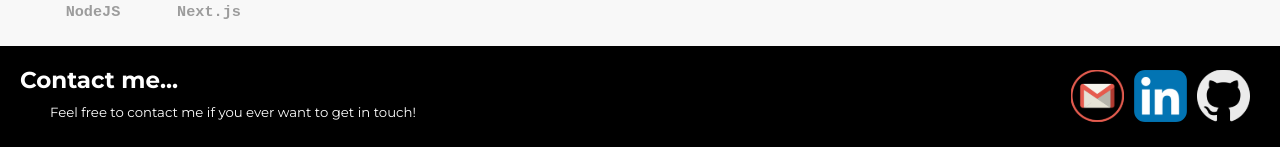
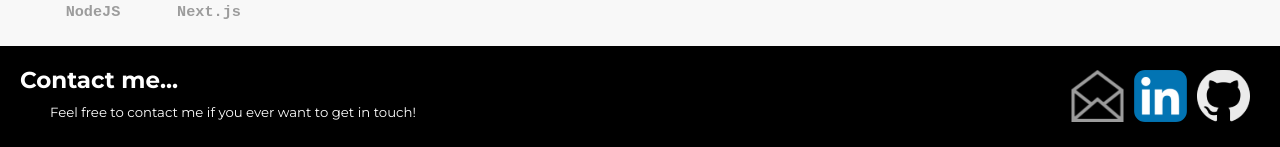
Before and after one commit to uma-anand/personal-website, a Next.js app in the folder personal-website/: page / in a window 1280 px wide. Shown: the part 2017-2164 px from the top of the page. Built offline with nearby package versions, Linux system fonts and the light colour scheme.

Commit message:
fix: gmail logo

```diff
--- a/personal-website/src/app/components/contact.js
+++ b/personal-website/src/app/components/contact.js
@@ -7,7 +7,7 @@ export default function Contact() {
                     <h5 className="sub-header">Feel free to contact me if you ever want to get in touch!</h5>
                 </div>
                 <div className="right-side" id = "contact-icons">
-                    <a target = '#' href="mailto:uma@gatech.edu"><img src = '/gmail.svg'></img></a>
+                    <a target = '#' href="mailto:uma@gatech.edu"><img src = '/gmail.svg' height = '52' width = '53'></img></a>
                     <a target = '#' href="https://www.linkedin.com/in/uma-anand/"><img src = '/linkedin.svg'></img></a>
                     <a target = '#' href="https://github.com/hak-uma-matata"><img src = '/github.svg'></img></a>
 
```
Also changed, not shown: personal-website/public/gmail.svg.
